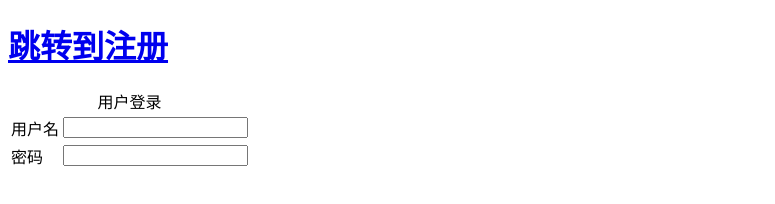
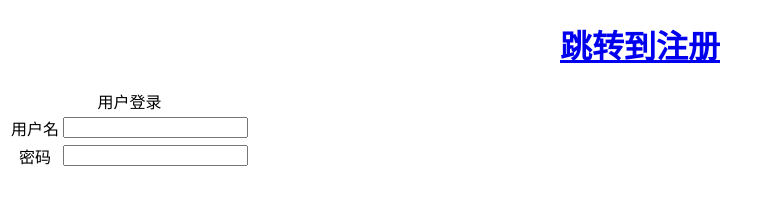
Before and after one commit to mymissball/YY, a plain HTML site: page login.html in a window 1280 px wide. Shown: the whole page, without its empty margins (0-775 px from the left). Drawn offline with Linux system fonts and the light colour scheme.

Commit message:
修改跳转login中心位置

```diff
--- a/login.html
+++ b/login.html
@@ -1,9 +1,19 @@
 <!doctype html>
 <html>
-<head></head>
+<head>
+	<style type="text/css">
+
+		div{
+			text-align: center;
+		}
+		h1{
+			text-align: center;
+		}
+	</style>
+</head>
 <body>
 	<h1><a href="register.html">跳转到注册</a></h1>
-<div style="align-content:  center">
+<div>
 	<table>
 		<caption>用户登录</caption>
 		<tr>
```
